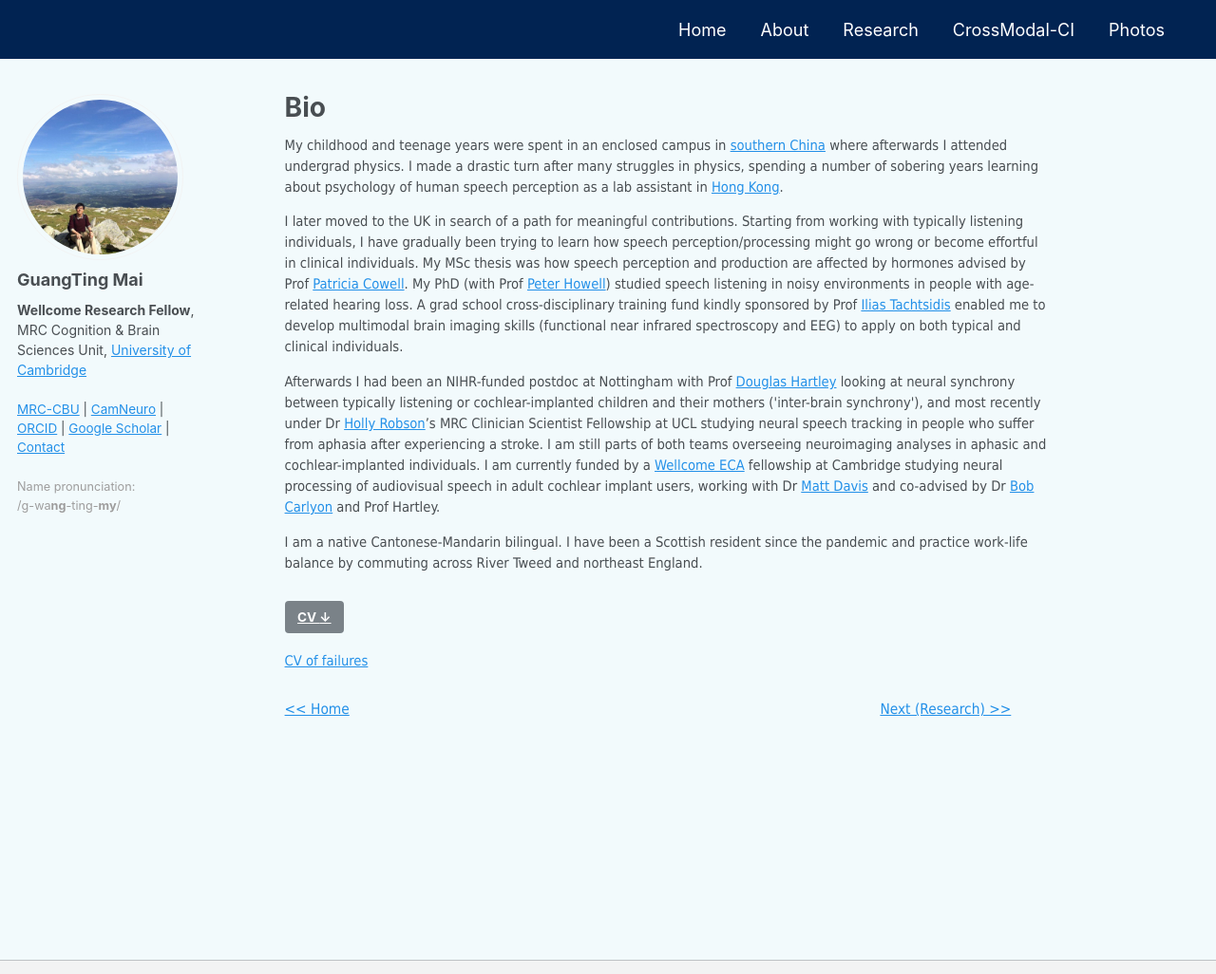
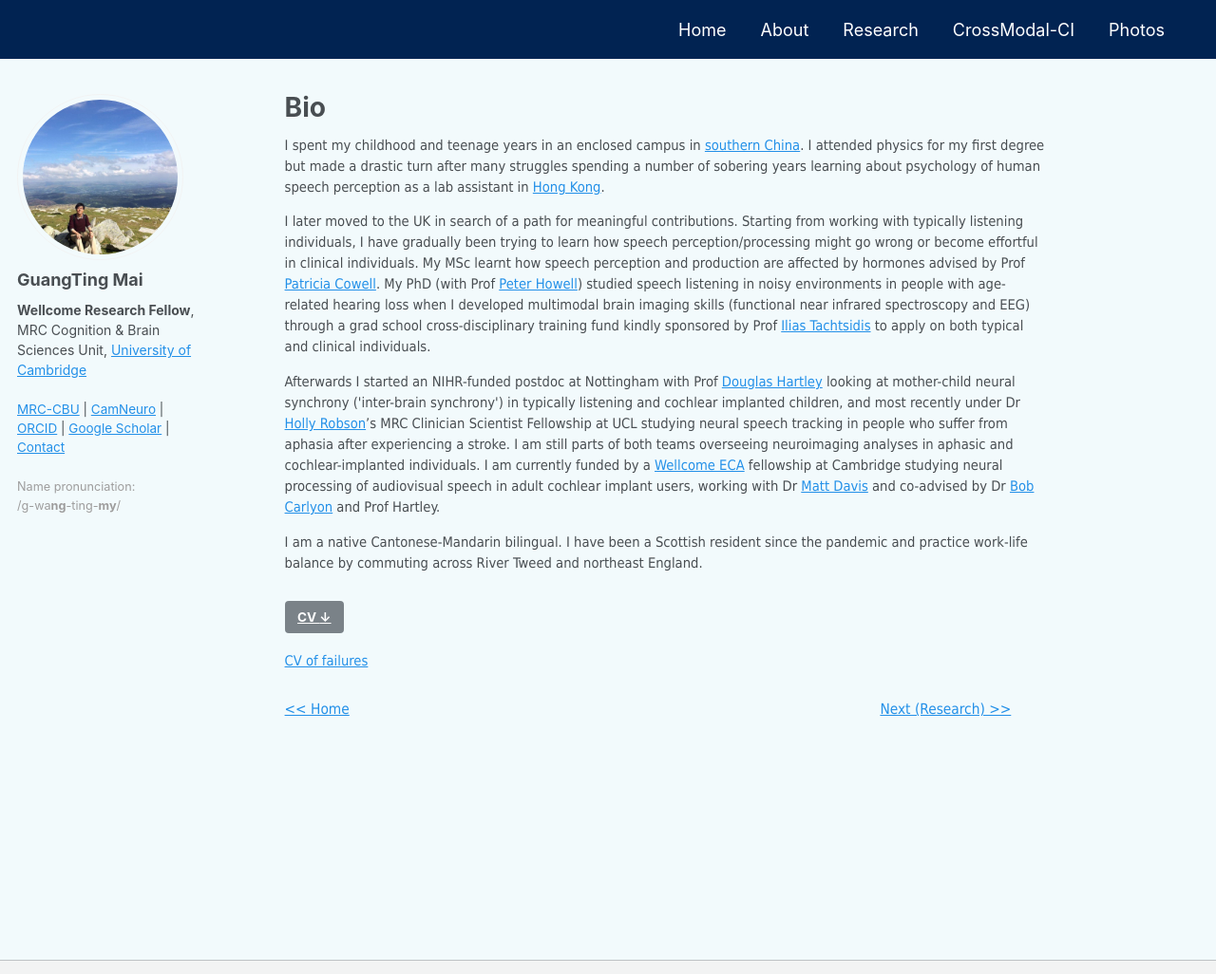
Before and after one commit to guangtingmai/guangtingmai.github.io, a Jekyll site: the page built from _pages/bio.html, in a window 1280 px wide and 1228 px high, cut to the strip 0-1026 px from the top of the window. Shown: the whole strip at 95% size. Built offline with Jekyll 4.4.1, drawn with Linux system fonts in a browser that asks for light colours.

Commit message:
Update bio.html

```diff
--- a/_pages/bio.html
+++ b/_pages/bio.html
@@ -4,22 +4,22 @@ title: "Bio"
 permalink: /bio/
 author_profile: true
 ---
-<p span style="font-size: 11pt;font-family: Tahoma;line-height: 1.5;display: block;margin-bottom: 0.2vh">My childhood and teenage years were spent in an enclosed
-  campus in <a href="https://en.wikipedia.org/wiki/Sun_Yat-sen_University">southern China</a> where afterwards I attended undergrad physics. I made a
-  drastic turn after many struggles in physics, spending a number of sobering years learning about psychology of human speech perception as a lab assistant in
+<p span style="font-size: 11pt;font-family: Tahoma;line-height: 1.5;display: block;margin-bottom: 0.2vh">I spent my childhood and teenage years in an enclosed
+  campus in <a href="https://en.wikipedia.org/wiki/Sun_Yat-sen_University">southern China</a>. I attended physics for my first degree but made a
+  drastic turn after many struggles spending a number of sobering years learning about psychology of human speech perception as a lab assistant in
   <a href="https://www.ee.cuhk.edu.hk/~lel/research/index.html">Hong Kong</a>.</span>
 <p span style="font-size: 11pt;font-family: Tahoma;line-height: 1.5;display: block;margin-bottom: 0.2vh">I later moved to the UK in search of a path for meaningful
   contributions. Starting from working with typically listening individuals, I have gradually been trying to learn how speech perception/processing might go wrong
-  or become effortful in clinical individuals. My MSc thesis was how speech perception and production are affected by hormones advised by Prof
+  or become effortful in clinical individuals. My MSc learnt how speech perception and production are affected by hormones advised by Prof
   <a href="https://sheffield.ac.uk/ahpnm/people/human-communication-sciences/patricia-e-cowell">Patricia Cowell</a>. My PhD (with Prof
-  <a href="https://profiles.ucl.ac.uk/2817-peter-howell/">Peter Howell</a>) studied speech listening in noisy environments in people with age-related hearing loss.
-  A grad school cross-disciplinary training fund kindly sponsored by Prof <a href="https://profiles.ucl.ac.uk/2168-ilias-tachtsidis">Ilias Tachtsidis</a> enabled me
-  to develop multimodal brain imaging skills (functional near infrared spectroscopy and EEG) to apply on both typical and clinical individuals.</p>
-<p span style="font-size: 11pt;font-family: Tahoma;line-height: 1.5;display: block;margin-bottom: 0.2vh">Afterwards I had been an NIHR-funded postdoc at
-  Nottingham with Prof <a href="https://www.nottingham.ac.uk/medicine/people/douglas.hartley">Douglas Hartley</a> looking at neural synchrony between typically listening
-  or cochlear-implanted children and their mothers ('inter-brain synchrony'), and most recently under Dr <a href="https://profiles.ucl.ac.uk/82001-holly-robson">Holly Robson</a>’s
-  MRC Clinician Scientist Fellowship at UCL studying neural speech tracking in people who suffer from aphasia after experiencing a stroke. I am still parts of both teams
-  overseeing neuroimaging analyses in aphasic and cochlear-implanted individuals. I am currently funded by a
+  <a href="https://profiles.ucl.ac.uk/2817-peter-howell/">Peter Howell</a>) studied speech listening in noisy environments in people with age-related hearing loss
+  when I developed multimodal brain imaging skills (functional near infrared spectroscopy and EEG) through a grad school cross-disciplinary training fund kindly
+  sponsored by Prof <a href="https://profiles.ucl.ac.uk/2168-ilias-tachtsidis">Ilias Tachtsidis</a> to apply on both typical and clinical individuals.</p>
+<p span style="font-size: 11pt;font-family: Tahoma;line-height: 1.5;display: block;margin-bottom: 0.2vh">Afterwards I started an NIHR-funded postdoc at
+  Nottingham with Prof <a href="https://www.nottingham.ac.uk/medicine/people/douglas.hartley">Douglas Hartley</a> looking at mother-child neural synchrony ('inter-brain
+  synchrony') in typically listening and cochlear implanted children, and most recently under Dr <a href="https://profiles.ucl.ac.uk/82001-holly-robson">Holly Robson</a>’s
+  MRC Clinician Scientist Fellowship at UCL studying neural speech tracking in people who suffer from aphasia after experiencing a stroke. I am still parts of
+  both teams overseeing neuroimaging analyses in aphasic and cochlear-implanted individuals. I am currently funded by a
   <a href="https://wellcome.org/research-funding/schemes/wellcome-early-career-awards">Wellcome ECA</a> fellowship at Cambridge studying neural processing of audiovisual
   speech in adult cochlear implant users, working with Dr <a href="https://www.mrc-cbu.cam.ac.uk/people/matt.davis/">Matt Davis</a> and co-advised by Dr
   <a href="https://www.mrc-cbu.cam.ac.uk/people/bob.carlyon/">Bob Carlyon</a> and Prof Hartley.</span></p>
```
